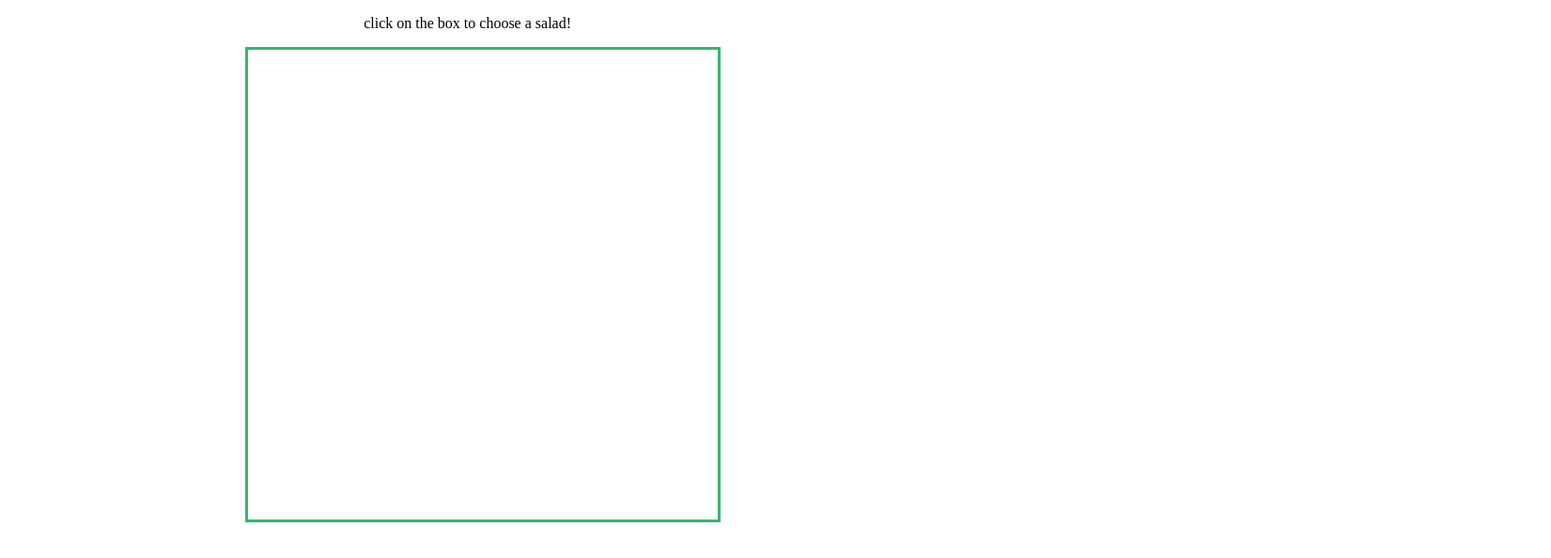
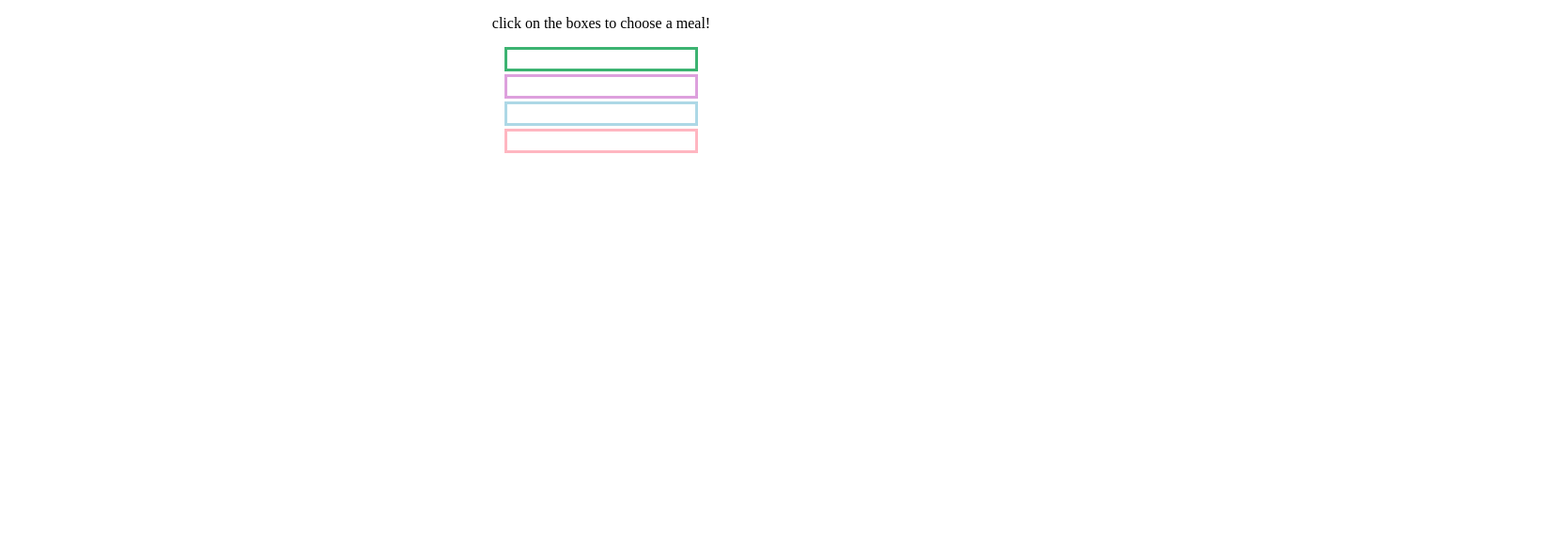
Before and after one commit to c26cd/c26cd.github.io, a plain HTML site: page array.html in a window 1280 px wide. Shown: the whole page at 94% size, 1651 px wide, since content can reach past the window. Drawn offline with Linux system fonts and the light colour scheme.

Commit message:
adding the meal planner

```diff
--- a/array.html
+++ b/array.html
@@ -4,42 +4,102 @@
 
 	<style type="text/css">
 
-	#box{
-		width:500px;
-		height:500px;
+	#box1{
+		width:200px;
+		height:20px;
 		border: 3px solid mediumseagreen;
 		position:relative;
-		left:20%;
 	}
 
-	p{
+	#box2{
+		width:200px;
+		height:20px;
+		border:3px solid plum;
 		position:relative;
-		left:30%;
 
 	}
+
+	#box3{
+		width:200px;
+		height:20px;
+		border:3px solid lightblue;
+		position:relative;
+
+	}
+
+	#box4{
+		width:200px;
+		height:20px;
+		border:3px solid lightpink;
+		position:relative;
+
+		}
+
+	.spacer{
+		height:3px;
+		width:100px;
+		color:white;
+	}
+
+
 
 	</style>
 </head>
 <body>
+		<center>
+			<p> click on the boxes to choose a meal!</p>
 
-		<p> click on the box to choose a salad!</p>
 
-		<div id = "box"></div>
+		<div id = "box1"></div>
+		<div class = "spacer"></div>
+		<div id = "box2"></div>
+		<div class = "spacer"></div>
+		<div id = "box3"></div>
+		<div class = "spacer"></div>
+		<div id = "box4"></div>
+
+		</center>
 
 	<script type="text/javascript">
-		var salads = ["caesar", "goat cheese", "avocado", "caprese", "greek", "cobb", "arugula", "watermelon"]
+		var salads = ["salad: caesar", "salad: goat cheese", "salad: avocado", "salad: caprese", "salad: greek", "salad: cobb", "salad: arugula", "salad: watermelon"]
 
-		box.addEventListener("click", function(){
+		box1.addEventListener("click", function(){
 
-			var charlotte = Math.round(Math.random()*7);
+			var math1 = Math.round(Math.random()*7);
 
-				box.innerText = salads[charlotte]
+				box1.innerText = salads[math1]
 
 
 			})
 
-		var pastas = ["carbonara", "amatriciana", "red gnocci", "prosciutto and peas", ]
+		var pastas = ["pasta: carbonara", "pasta: amatriciana", "pasta: red gnocci", "pasta: prosciutto and peas", "pasta: penne alla vodka", "pasta: cacio e pepe"]
 
+		box2.addEventListener("click", function(){
+
+			var math2 = Math.round(Math.random()*5)
+
+				box2.innerText = pastas[math2]
+		})
+
+		var cookies = ["cookie: pistachio and jam", "cookie: peanut butter", "cookie: chocolate chip", "cookie: caramel", "cookie: sugar", "cookie: snickerdoodle"]
+
+		box3.addEventListener("click", function(){
+
+			var math3 = Math.round(Math.random()*5)
+
+				box3.innerText = cookies[math3]
+
+				// something about this isn't working
+		})
+
+		var drinks = ["drink: lemonade", "drink: iced tea", "drink: arnold palmer", "drink: san pellegrino", "drink: sparkling water", "drink: ice water", "drink: coke"]
+
+		box4.addEventListener("click", function(){
+
+			var math4 = Math.round(Math.random()*6)
+
+			box4.innerText = drinks[math4]
+		})
 
 	</script>
 
```
Also changed, not shown: journal.html (+4 -3 lines), projects.html (+6 -2 lines).
